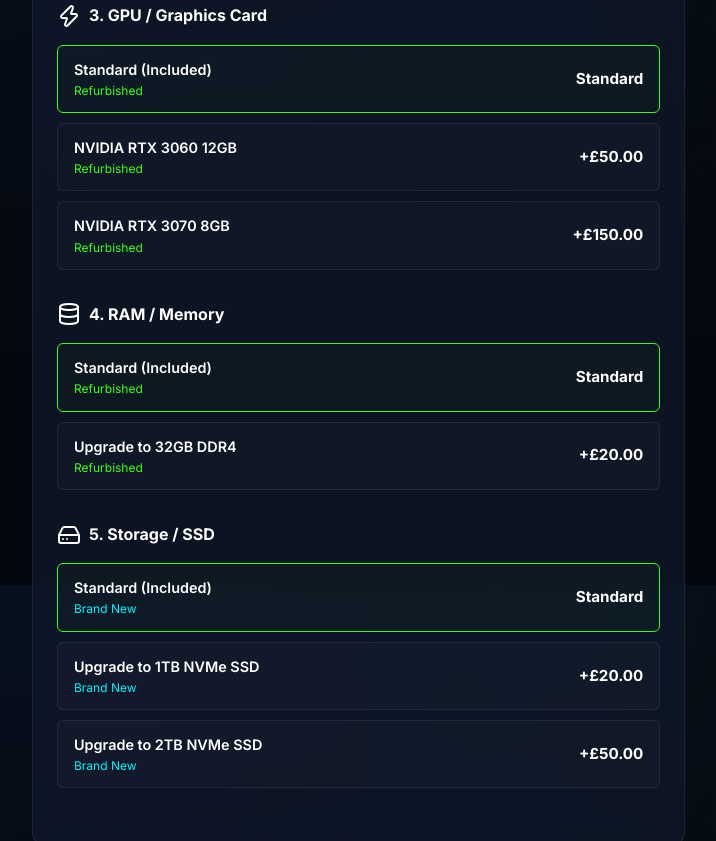
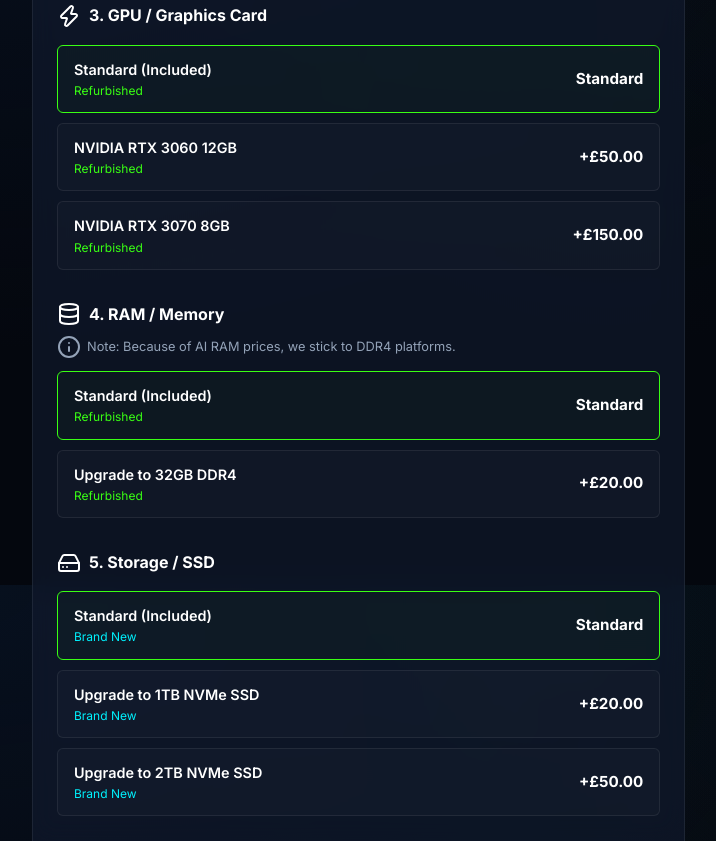
Before and after one commit to Ryan-Gamin/PCPower, a website built with Vite: page index.html in a window 1280 px wide. Shown: the part 1015-1856 px from the top of the page, without its empty margins (32-748 px from the left). Built offline with nearby package versions, Linux system fonts and the light colour scheme.

Commit message:
Add DDR4 RAM pricing note in PC customizer

```diff
--- a/index.html
+++ b/index.html
@@ -308,6 +308,7 @@
 
                         <div class="option-group">
                             <label class="group-title"><i data-lucide="database"></i> 4. RAM / Memory</label>
+                            <p class="builder-note"><i data-lucide="info"></i> Note: Because of AI RAM prices, we stick to DDR4 platforms.</p>
                             <div class="upgrades-select-grid" id="ramUpgrades">
                                 <!-- Dynamically filled -->
                             </div>
--- a/style.css
+++ b/style.css
@@ -1090,6 +1090,22 @@
     gap: 10px;
 }
 
+.builder-note {
+    font-size: 0.8rem;
+    color: var(--text-secondary);
+    margin-top: -8px;
+    margin-bottom: 12px;
+    display: flex;
+    align-items: center;
+    gap: 6px;
+}
+
+.builder-note i {
+    color: var(--accent-cyan);
+    width: 14px;
+    height: 14px;
+}
+
 .upgrade-row {
     display: flex;
     justify-content: space-between;
```
